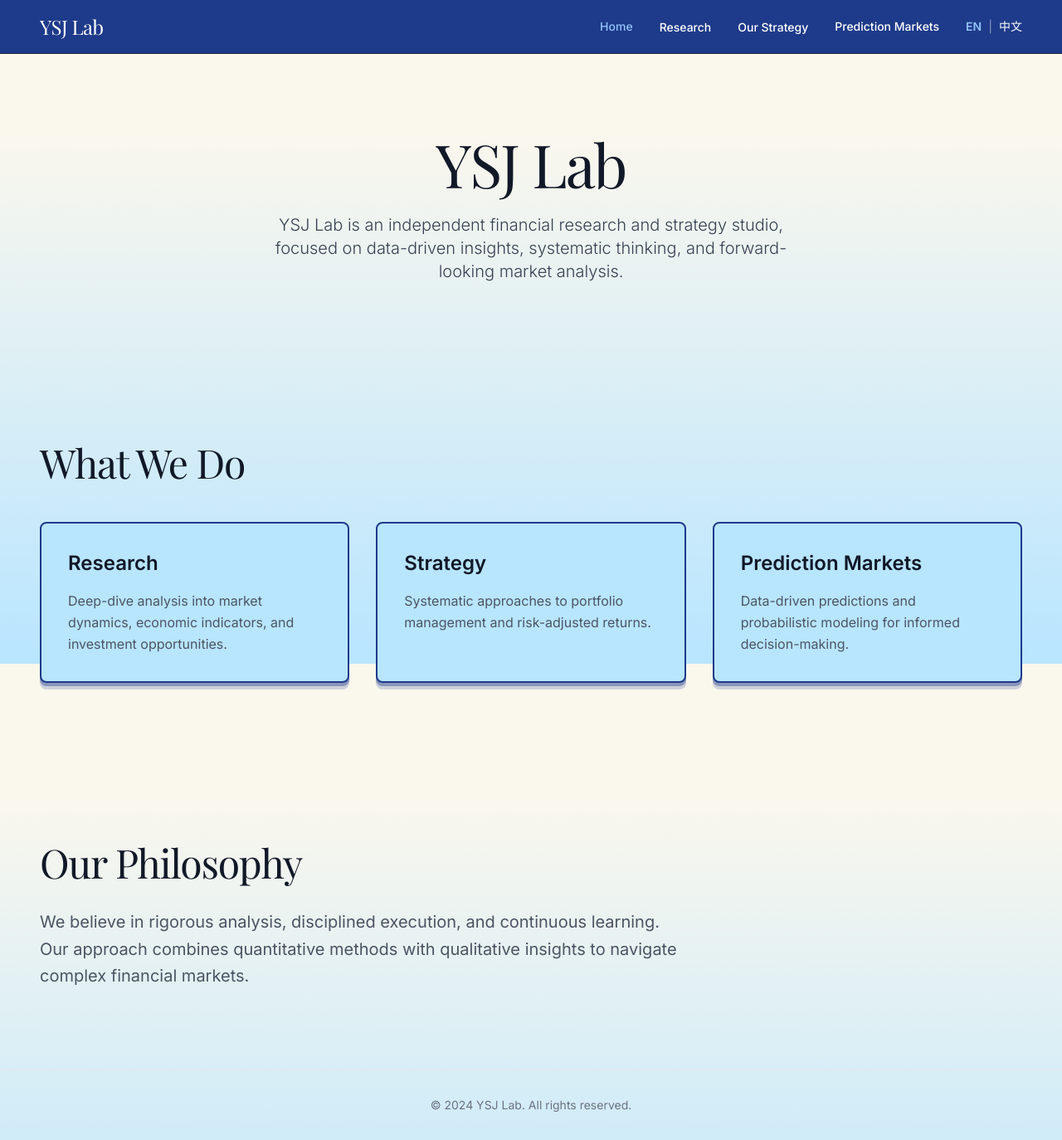
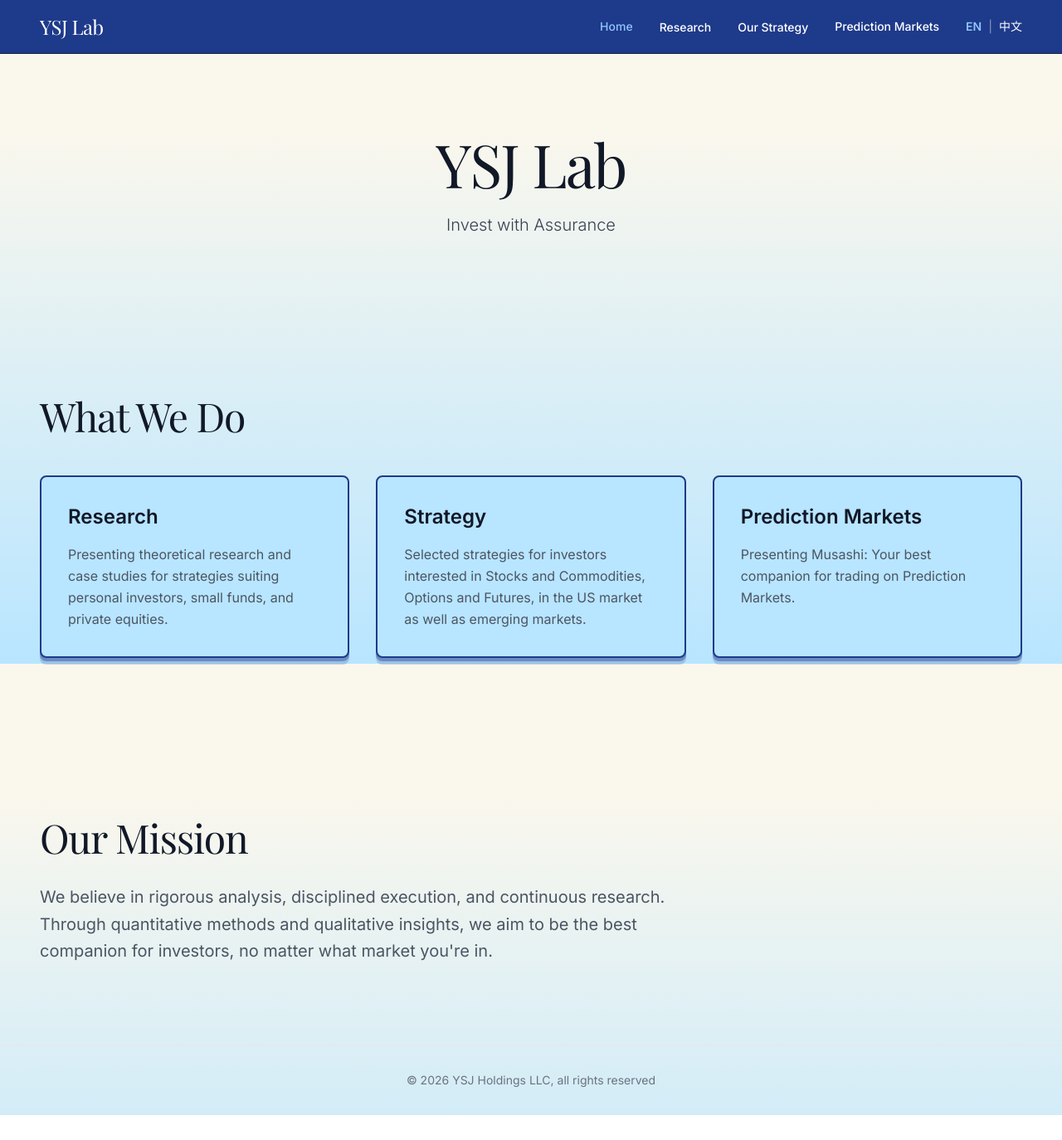
Before and after one commit to qichengf-glitch/YSJ, a Next.js app: page / in a window 1280 px wide. Shown: the whole page at 83% size. After the commit the page ends 1344 px from the top, so only its background shows below. Built offline with nearby package versions, Linux system fonts and the light colour scheme; a web font is replaced by a local one.

Commit message:
更新首页内容：副标题、卡片描述、Our Mission

```diff
--- a/app/page.tsx
+++ b/app/page.tsx
@@ -8,8 +8,7 @@ const content = {
   en: {
     hero: {
       title: "YSJ Lab",
-      subtitle:
-        "YSJ Lab is an independent financial research and strategy studio, focused on data-driven insights, systematic thinking, and forward-looking market analysis.",
+      subtitle: "Invest with Assurance",
     },
     whatWeDo: {
       title: "What We Do",
@@ -17,36 +16,35 @@ const content = {
         {
           title: "Research",
           description:
-            "Deep-dive analysis into market dynamics, economic indicators, and investment opportunities.",
+            "Presenting theoretical research and case studies for strategies suiting personal investors, small funds, and private equities.",
           href: "/research",
         },
         {
           title: "Strategy",
           description:
-            "Systematic approaches to portfolio management and risk-adjusted returns.",
+            "Selected strategies for investors interested in Stocks and Commodities, Options and Futures, in the US market as well as emerging markets.",
           href: "/strategy",
         },
         {
           title: "Prediction Markets",
           description:
-            "Data-driven predictions and probabilistic modeling for informed decision-making.",
+            "Presenting Musashi: Your best companion for trading on Prediction Markets.",
           href: "/prediction-markets",
         },
       ],
     },
     philosophy: {
-      title: "Our Philosophy",
-      text: "We believe in rigorous analysis, disciplined execution, and continuous learning. Our approach combines quantitative methods with qualitative insights to navigate complex financial markets.",
+      title: "Our Mission",
+      text: "We believe in rigorous analysis, disciplined execution, and continuous research. Through quantitative methods and qualitative insights, we aim to be the best companion for investors, no matter what market you're in.",
     },
     footer: {
-      copyright: "© 2024 YSJ Lab. All rights reserved.",
+      copyright: "© 2026 YSJ Holdings LLC, all rights reserved",
     },
   },
   zh: {
     hero: {
       title: "YSJ Lab",
-      subtitle:
-        "YSJ Lab 是一家独立的金融研究与策略工作室，专注于数据驱动的洞察、系统化思维，以及前瞻性的市场分析。",
+      subtitle: "Invest with Assurance",
     },
     whatWeDo: {
       title: "我们的工作",
@@ -72,11 +70,11 @@ const content = {
       ],
     },
     philosophy: {
-      title: "我们的理念",
-      text: "我们相信严谨的分析、纪律性的执行和持续的学习。我们的方法结合定量分析和定性洞察，以应对复杂的金融市场。",
+      title: "我们的使命",
+      text: "我们相信严谨的分析、纪律性的执行和持续的研究。通过定量方法与定性洞察，我们致力于成为投资者的最佳伙伴，无论您身处何种市场。",
     },
     footer: {
-      copyright: "© 2024 YSJ Lab。保留所有权利。",
+      copyright: "© 2026 YSJ Holdings LLC，保留所有权利。",
     },
   },
 };
```
